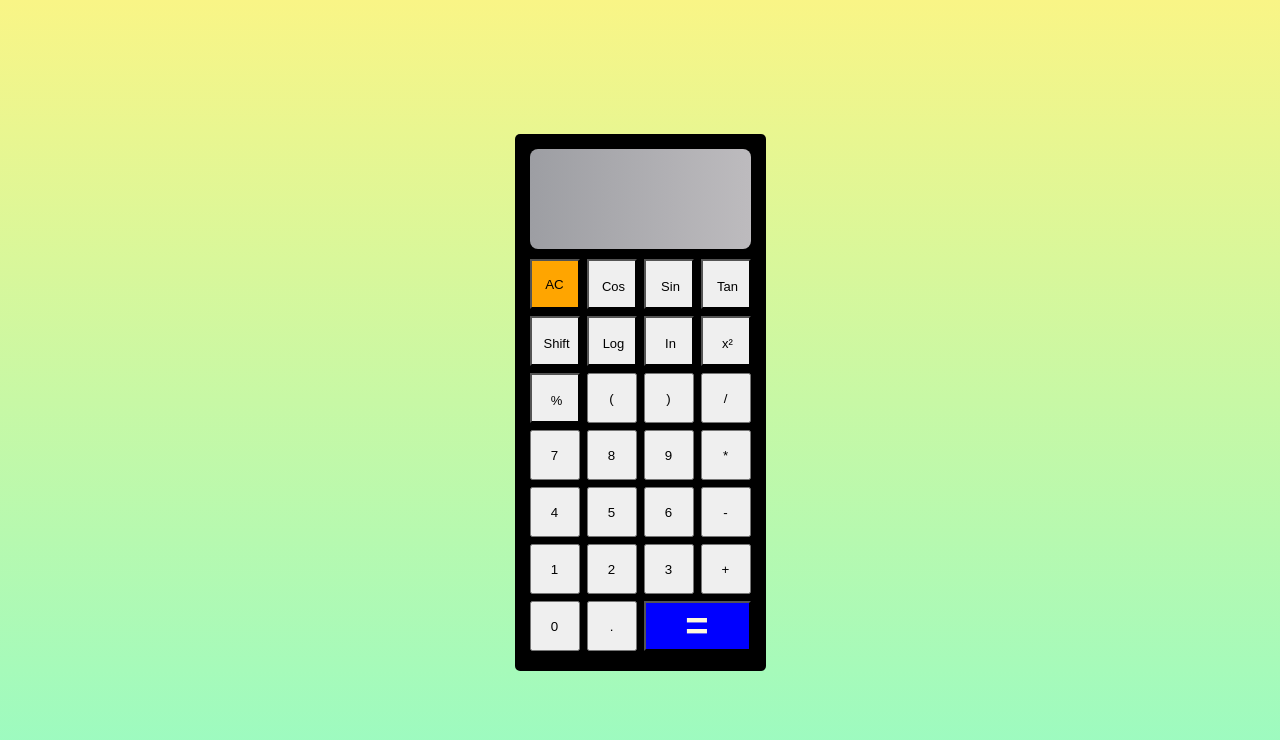
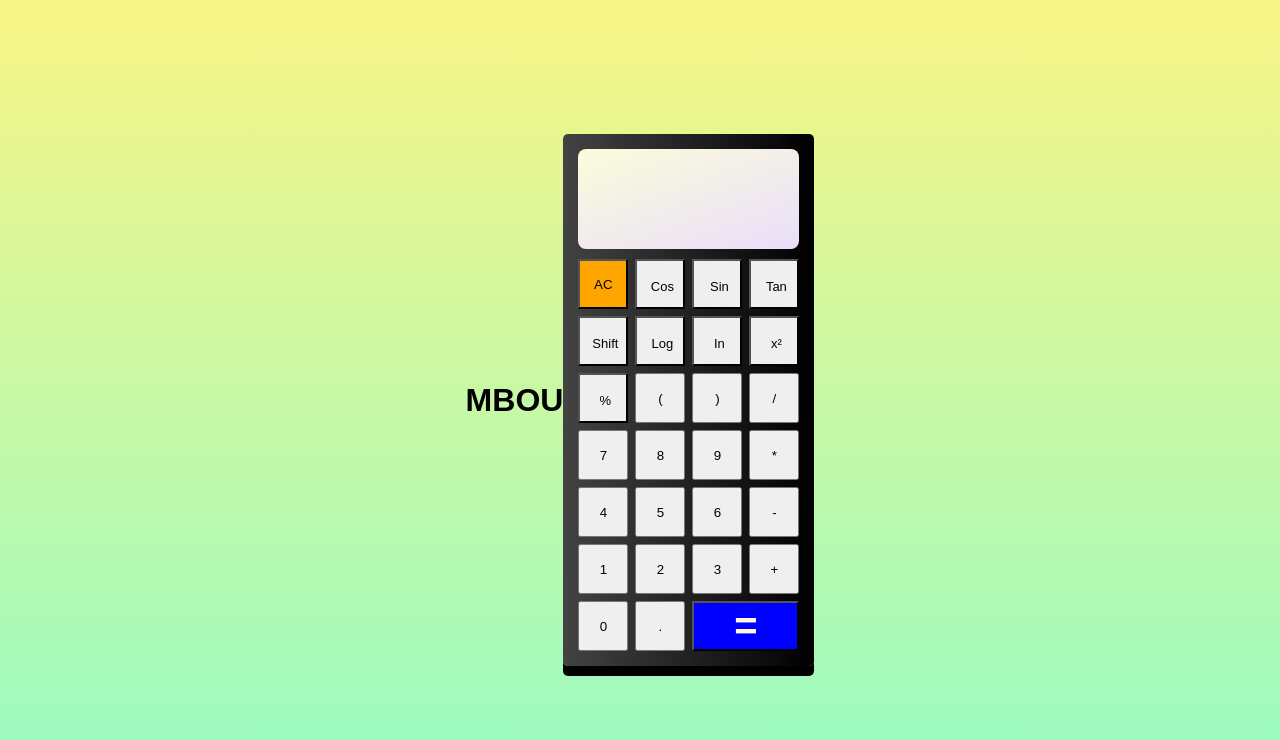
Before and after one commit to BlondelMbou/Calco, a plain HTML site: page index.html in a window 1280 px wide. Drawn offline with Linux system fonts and the light colour scheme.

Commit message:
Add files via upload

```diff
--- a/index.html
+++ b/index.html
@@ -7,6 +7,7 @@
     <title>Calculatrice</title>
 </head>
 <body>
+    <h1><B>MBOU</B></h1>
     <div class ="calculatrice">
         <div class ="ecran"> </div>
         <div class="touches">
--- a/style.css
+++ b/style.css
@@ -15,21 +15,22 @@ body
 }
  .calculatrice
 {
-    background-color: black;
+    background-image: linear-gradient(to right, #434343 0%, black 100%);
+    background-blend-mode: multiply,multiply;;
     display: flex;
     flex-direction: column;
     padding: 15px;
     border-radius: 5px;
-    box-shadow:0 5px black;
+    box-shadow:0 10px black;
 
 }
 .ecran
 {
     width: 100%;
     height: 100px;
-   background-color: turquoise;
-   background-image: linear-gradient(to left, #BDBBBE 0%, #9D9EA3 100%), radial-gradient(88% 271%, rgba(255, 255, 255, 0.25) 0%, rgba(254, 254, 254, 0.25) 1%, rgba(0, 0, 0, 0.25) 100%), radial-gradient(50% 100%, rgba(255, 255, 255, 0.30) 0%, rgba(0, 0, 0, 0.30) 100%);
- background-blend-mode: normal, lighten, soft-light;
+   /* background-color: turquoise; */
+   background-image: linear-gradient(-20deg, #e9defa 0%, #fbfcdb 100%);
+    background-blend-mode: normal, lighten, soft-light;
     margin-bottom: 10px;
     border-radius: 8px;
     display: flex;
@@ -49,7 +50,7 @@ body
     /* border: 2px solid cornsilk; */
    font-display: relative;
     border-radius: 0px;
-    font-size: 50px;
+    font-size: 50px
 
 
 }
```
